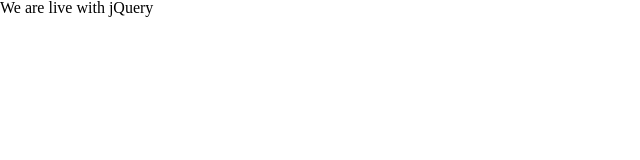
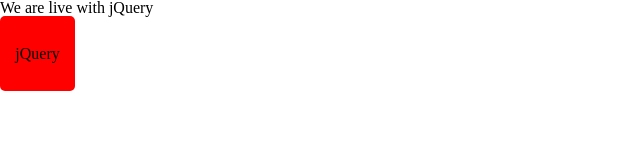
Before and after one commit to AlecWeber/jquery, a plain HTML site: page index.html in a window 1280 px wide. Shown: the whole page, without its empty margins (0-640 px from the left). Drawn offline with Linux system fonts and the light colour scheme.

Commit message:
created red div

```diff
--- a/index.html
+++ b/index.html
@@ -9,6 +9,7 @@
 
 <body>
     <p>We are live with jQuery</p>
+    <div>jQuery</div>
 </body>
 
 </html>
--- a/js/main.js
+++ b/js/main.js
@@ -0,0 +1,3 @@
+$(document).ready(function(){
+
+});
--- a/js/min/main-min.js
+++ b/js/min/main-min.js
@@ -0,0 +1 @@
+$(document).ready(function(){});
--- a/stylesheets/sass/main.scss
+++ b/stylesheets/sass/main.scss
@@ -1 +1,10 @@
 @import "helpers/reset";
+
+div {
+  height: 75px;
+  width: 75px;
+  background-color: red;
+  border-radius: 5px;
+  text-align: center;
+  line-height: 75px;
+}
```
Also changed, not shown: stylesheets/css/main.css.
